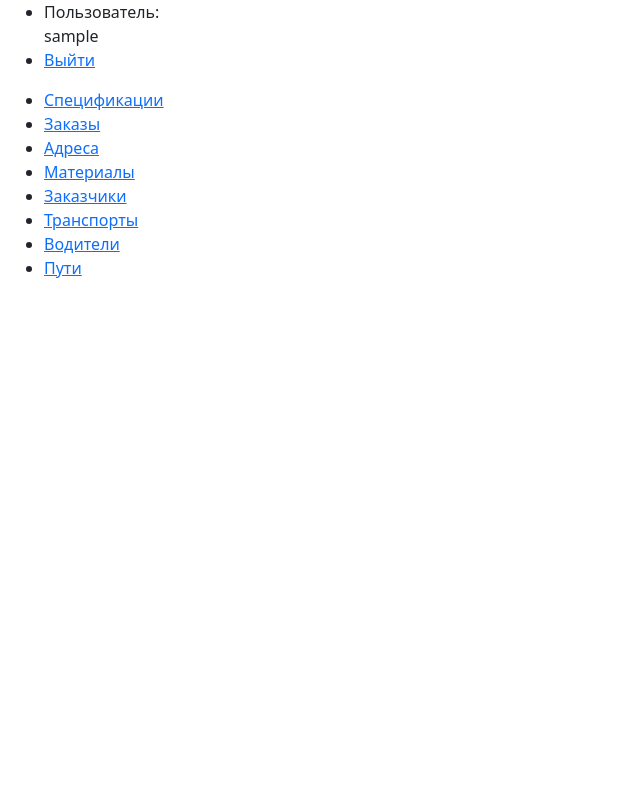
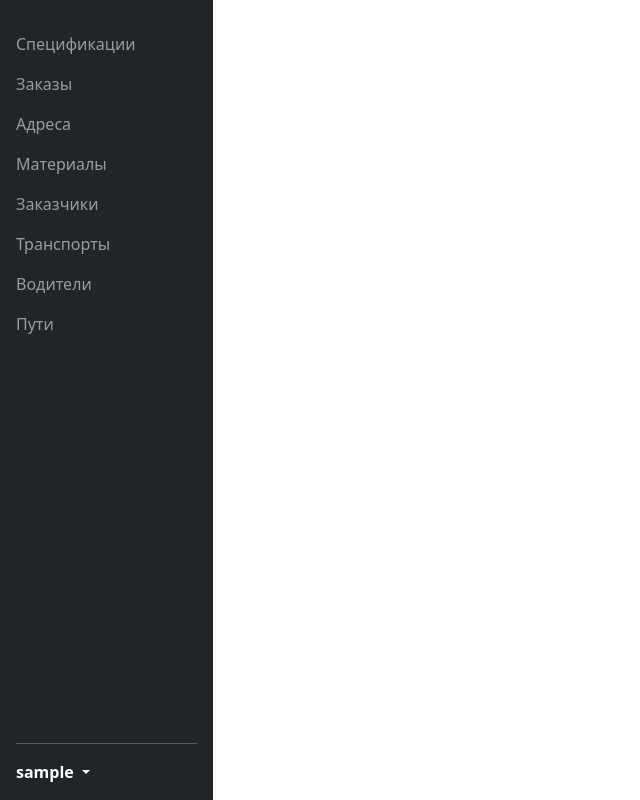
Before and after one commit to AppCrashExpress/webdocs, a Django app: page /docs/ in a window 1280 px wide. Shown: the whole page, without its empty margins (0-640 px from the left). Run offline with Django 3.2, Linux system fonts and the light colour scheme; the visitor is signed in with stand-in values (Sample User, id 1).

Commit message:
Improve sidebar

```diff
--- a/templates/base_generic.html
+++ b/templates/base_generic.html
@@ -13,29 +13,52 @@
 <body>
     <div class="container-fluid">
         <div class="row">
-            <div class="col-sm-2">
+            <div class="col-2 d-flex flex-column p-3 bg-dark text-white min-vh-100">
             {% block sidebar %}
-                <ul class="sidebar-nav">
+                <nav class="navbar navbar-dark mb-auto">
+                    <ul class="navbar-nav flex-column">
+                        <li class="nav-item">
+                            <a class="nav-link" href="{% url 'doc_manager:specification' %}">Спецификации</a>
+                        </li>
+                        <li class="nav-item">
+                            <a class="nav-link" href="{% url 'doc_manager:order' %}">Заказы</a>
+                        </li>
+                        <li class="nav-item">
+                            <a class="nav-link" href="{% url 'doc_manager:address' %}">Адреса</a>
+                        </li>
+                        <li class="nav-item">
+                            <a class="nav-link" href="{% url 'doc_manager:material' %}">Материалы</a>
+                        </li>
+                        <li class="nav-item">
+                            <a class="nav-link" href="{% url 'doc_manager:customer' %}">Заказчики</a>
+                        </li>
+                        <li class="nav-item">
+                            <a class="nav-link" href="{% url 'doc_manager:vehicle' %}">Транспорты</a>
+                        </li>
+                        <li class="nav-item">
+                            <a class="nav-link" href="{% url 'doc_manager:driver' %}">Водители</a>
+                        </li>
+                        <li class="nav-item">
+                            <a class="nav-link" href="{% url 'doc_manager:pathcost' %}">Пути</a>
+                        </li>
+                    </ul>
+                </nav>
+                <hr>
                 {% if user.is_authenticated %}
-                    <li>Пользователь: {{ user.get_username }}</li>
-                    <li><a href="{% url 'logout'%}?next={{request.path}}">Выйти</a></li>
+                <div class="dropdown">
+                    <a id="dropdownProfile" class="text-white text-decoration-none dropdown-toggle" href="#" data-bs-toggle="dropdown">
+                        <strong>{{ user.get_username }}</strong>
+                    </a>
+                    <ul class="dropdown-menu dropdown-menu-dark text-small shadow" aria-labelledby="dropdownProfile">
+                        <li><a class="dropdown-item" href="{% url 'logout'%}?next={{request.path}}">Выйти</a></li>
+                    </ul>
+                </div>
                 {% else %}
-                    <li><a href="{% url 'login'%}?next={{request.path}}">Войти</a></li>
+                    <a class="text-white" href="{% url 'login'%}?next={{request.path}}">Войти</a>
                 {% endif %}
-                </ul>
-                <ul class="sidebar-nav">
-                    <li><a href="{% url 'doc_manager:specification' %}">Спецификации</a></li>
-                    <li><a href="{% url 'doc_manager:order'         %}">Заказы</a></li>
-                    <li><a href="{% url 'doc_manager:address'       %}">Адреса</a></li>
-                    <li><a href="{% url 'doc_manager:material'      %}">Материалы</a></li>
-                    <li><a href="{% url 'doc_manager:customer'      %}">Заказчики</a></li>
-                    <li><a href="{% url 'doc_manager:vehicle'       %}">Транспорты</a></li>
-                    <li><a href="{% url 'doc_manager:driver'        %}">Водители</a></li>
-                    <li><a href="{% url 'doc_manager:pathcost'      %}">Пути</a></li>
-                </ul>
             {% endblock %}
             </div>
-            <div class="col-sm-10 ">{% block content %}{% endblock %}</div>
+            <div class="col-10 ">{% block content %}{% endblock %}</div>
         </div>
     </div>
     <script src="https://cdn.jsdelivr.net/npm/@popperjs/core@2.9.2/dist/umd/popper.min.js" integrity="sha384-IQsoLXl5PILFhosVNubq5LC7Qb9DXgDA9i+tQ8Zj3iwWAwPtgFTxbJ8NT4GN1R8p" crossorigin="anonymous"></script>
```
